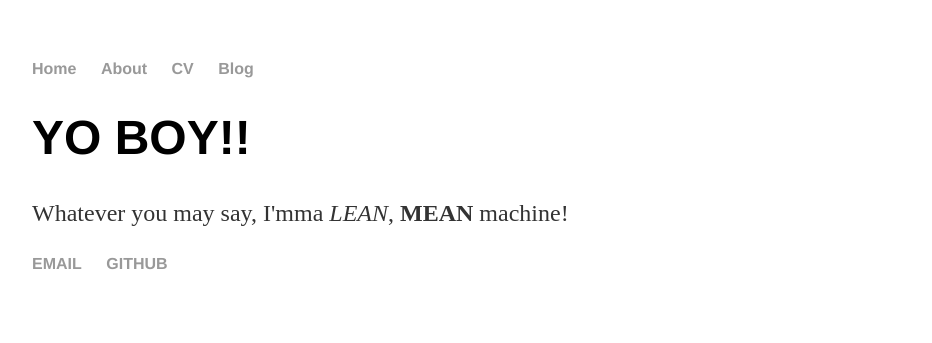
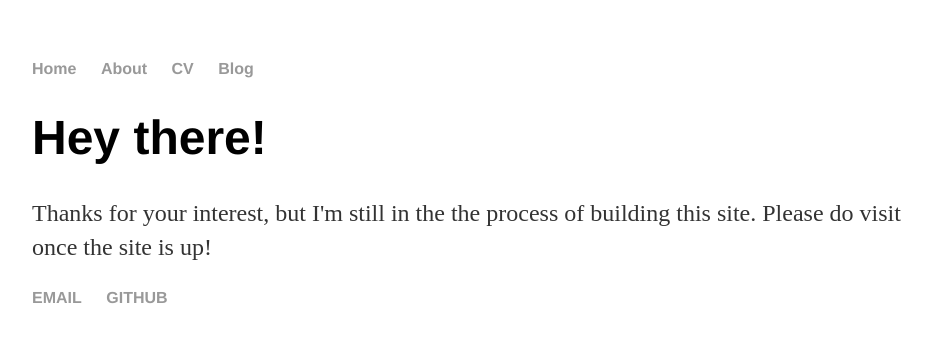
Before and after one commit to mayant15/mayant15.github.io, a Jekyll site: the page built from index.html, in a window 1280 px wide. Shown: the top 343 px of the page, without its empty margins (160-1092 px from the left). Built offline with Jekyll 4.4.1, drawn with Linux system fonts in a browser that asks for light colours.

Commit message:
Update index.html

```diff
--- a/index.html
+++ b/index.html
@@ -4,8 +4,8 @@ title: Mayant Mukul | Home
 ---
 
 <div class="blurb">
-  <h1>YO BOY!!</h1>
+  <h1>Hey there!</h1>
   <p>
-    Whatever you may say, I'mma <em>LEAN</em>, <strong>MEAN</strong> machine!
+    Thanks for your interest, but I'm still in the the process of building this site. Please do visit once the site is up!
   </p>
 </div>
```
